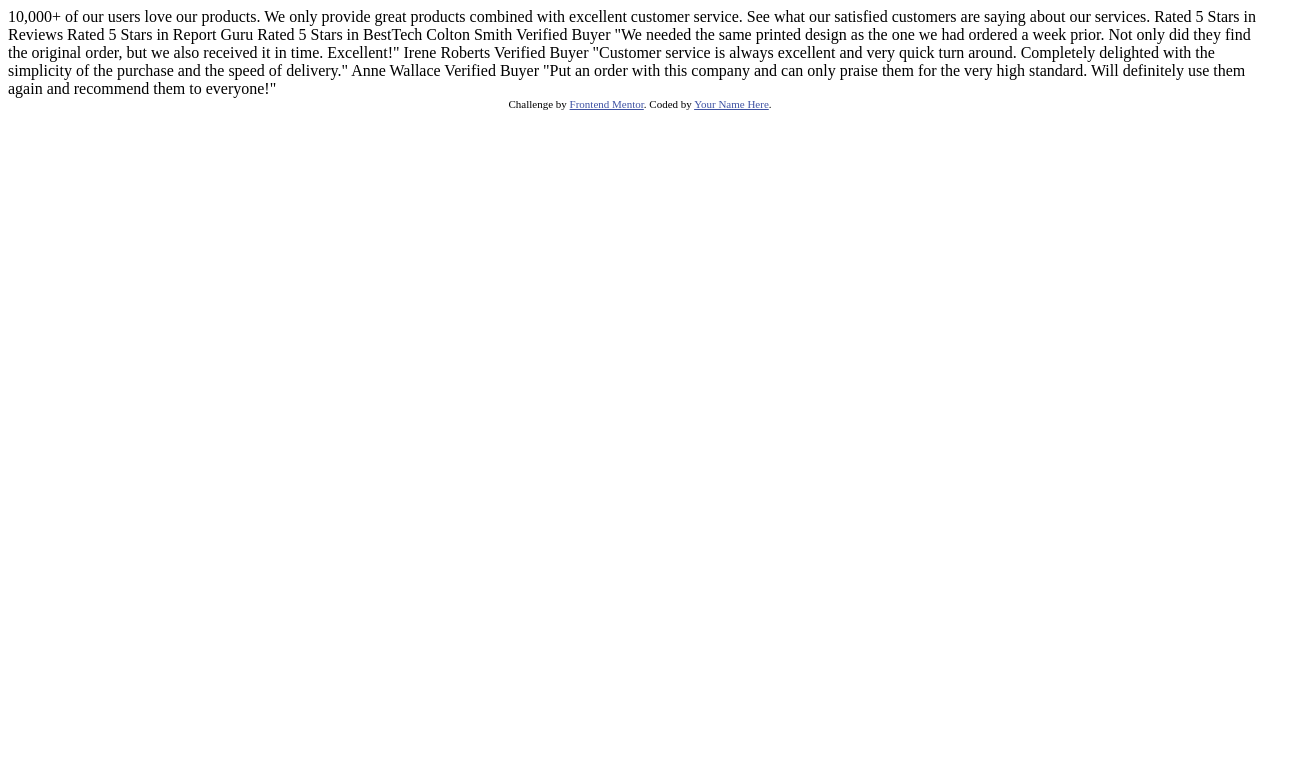
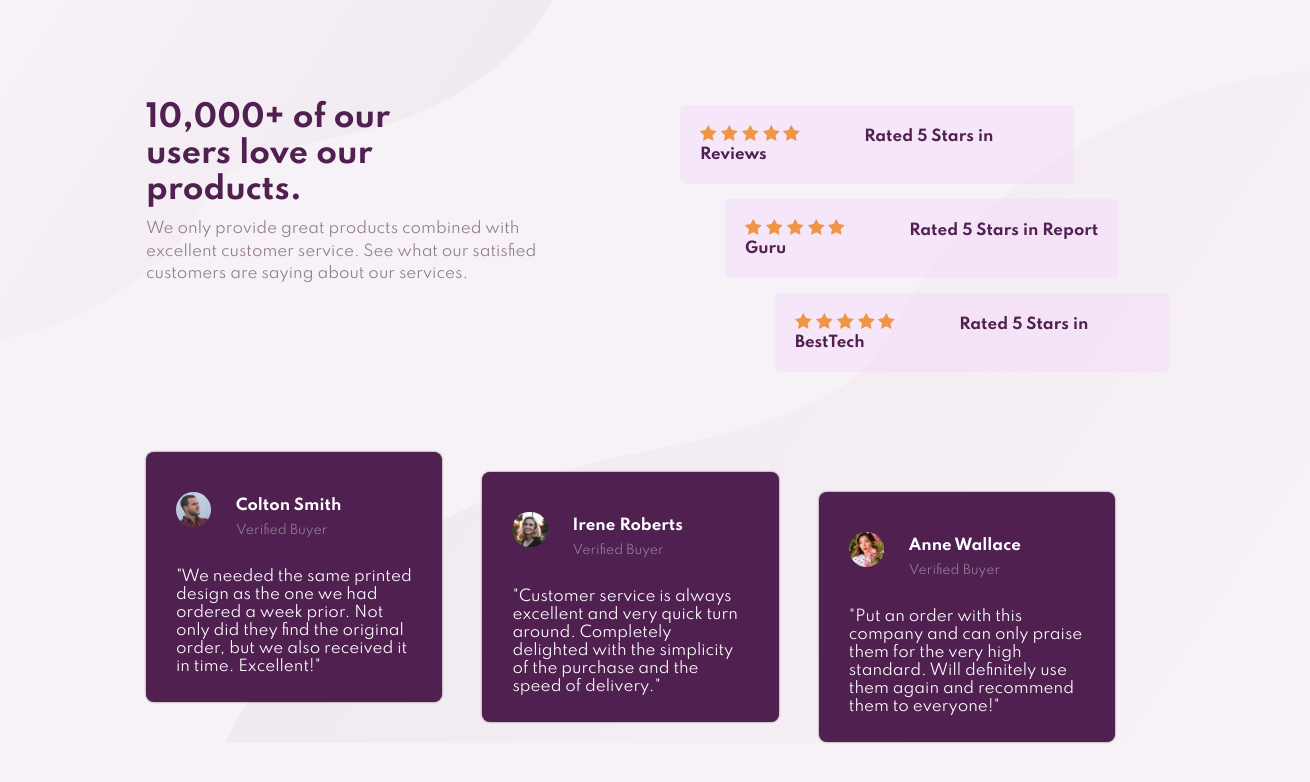
Before and after one commit to Bijeck0205/Fontend-Mentor-Challenges-Desktop-Only, a plain HTML site: page social-proof-section-master/index.html in a window 1280 px wide. Shown: the whole page, 1310 px wide, since content can reach past the window. Drawn offline with Linux system fonts and the light colour scheme.

Commit message:
Finished

```diff
--- /dev/null
+++ b/social-proof-section-master/css/style.css
@@ -0,0 +1,115 @@
+*{
+    margin: 0;
+    padding: 0;
+    box-sizing: border-box;
+
+}
+body{
+    background: hsl(300, 24%, 96%);
+    font-family: 'Spartan', sans-serif;
+    overflow: hidden;
+    font-size: 15px;
+}
+.background-top{
+    position: absolute;
+    z-index: -1;
+    top: -20px;
+    left: -20px;
+}
+.background-bottom{
+    position: absolute;
+    z-index: -1;
+    right: -30px;
+
+}
+.container{
+    margin: 70px auto;
+    width: 85%;
+}
+.main{
+    float: left;
+    width: 50%;
+    height: 50%;
+    padding:30px 50px;
+}
+.main h1{
+    width: 55%;
+    margin-bottom: 10px;
+    color:  hsl(300, 43%, 22%);
+}
+.main p{
+    width: 90%;
+    line-height: 1.5;
+    margin-bottom: 20px;
+    color: hsl(303, 10%, 53%);
+}
+ul{
+    float: left;
+    width: 50%;
+    height: 50%;
+    padding: 20px 40px;
+}
+li{
+    display: block;
+    width: 85%;
+    padding:20px 20px;
+    background: hsla(289, 88%, 90%, 0.349);
+    border-radius: 5px;
+    margin: 15px 0px;
+}
+li>h4{
+    display: inline;
+    margin-left: 60px;
+    color: hsl(300, 43%, 22%);
+}
+.box-two{
+    margin: 15px 45px;
+}
+.box-three{
+    margin: 15px 95px;
+}
+.bottom{
+    float: left;
+    padding: 45px 50px;
+}
+.personal-box{
+    width: 30%;
+    height: 250px;
+    float: left;
+    margin-right: 40px;
+    color: white;
+    background-color: hsl(300, 43%, 22%);
+    border-radius: 8px;
+    padding: 40px 30px;
+    box-shadow: 0px 0px 2px rgb(88, 86, 86);
+}
+.personal-box:last-child{
+    margin-right: 0;
+}
+.personal-box img{
+    border-radius: 50%;
+    float: left;
+    width: 15%;
+}
+.personal-box p{
+    clear: left;
+    margin-top: 30px;
+}
+.personal-box h4{
+    margin-left: 60px;
+    margin-top: 5px;
+}
+.personal-box h5{
+    margin-top: 8px;
+    margin-left: 60px;
+    font-weight: normal;
+    color: hsl(303, 10%, 53%);
+}
+.two{
+    position: relative;
+    top:20px
+}
+.three{
+    position: relative;
+    top:40px;
+}
--- a/social-proof-section-master/index.html
+++ b/social-proof-section-master/index.html
@@ -11,51 +11,99 @@
       sizes="32x32"
       href="./images/favicon-32x32.png"
     />
-
+    <link rel="preconnect" href="https://fonts.gstatic.com" />
+    <link
+      href="https://fonts.googleapis.com/css2?family=Spartan:wght@400;500;700&display=swap"
+      rel="stylesheet"
+    />
+    <link rel="stylesheet" href="css/style.css" />
     <title>Frontend Mentor | Social proof section</title>
-
-    <!-- Feel free to remove these styles or customise in your own stylesheet 👍 -->
-    <style>
-      .attribution {
-        font-size: 11px;
-        text-align: center;
-      }
-      .attribution a {
-        color: hsl(228, 45%, 44%);
-      }
-    </style>
   </head>
   <body>
-    10,000+ of our users love our products.
+    <img
+      src="images/bg-pattern-top-desktop.svg"
+      class="background-top"
+      alt=""
+    />
+    <img
+      src="images/bg-pattern-bottom-desktop.svg"
+      class="background-bottom"
+      alt=""
+    />
+    <div class="container">
+      <div class="main">
+        <h1>10,000+ of our users love our products.</h1>
+        <p>
+          We only provide great products combined with excellent customer
+          service. See what our satisfied customers are saying about our
+          services.
+        </p>
+      </div>
+      <ul>
+        <li class="box-one">
+          <img src="images/icon-star.svg" class="start" alt="" />
+          <img src="images/icon-star.svg" class="start" alt="" />
+          <img src="images/icon-star.svg" class="start" alt="" />
+          <img src="images/icon-star.svg" class="start" alt="" />
+          <img src="images/icon-star.svg" class="start" alt="" />
+          <h4>Rated 5 Stars in Reviews</h4>
+        </li>
+        <li class="box-two">
+          <img src="images/icon-star.svg" class="start" alt="" />
+          <img src="images/icon-star.svg" class="start" alt="" />
+          <img src="images/icon-star.svg" class="start" alt="" />
+          <img src="images/icon-star.svg" class="start" alt="" />
+          <img src="images/icon-star.svg" class="start" alt="" />
+          <h4>Rated 5 Stars in Report Guru</h4>
+        </li>
+        <li class="box-three">
+          <img src="images/icon-star.svg" class="start" alt="" />
+          <img src="images/icon-star.svg" class="start" alt="" />
+          <img src="images/icon-star.svg" class="start" alt="" />
+          <img src="images/icon-star.svg" class="start" alt="" />
+          <img src="images/icon-star.svg" class="start" alt="" />
+          <h4>Rated 5 Stars in BestTech</h4>
+        </li>
+      </ul>
+      <div class="bottom">
+        <div class="personal-box one">
+          <img src="images/image-colton.jpg" alt="" class="avatar" />
+          <h4 class="name">Colton Smith</h4>
+          <h5 class="kind">Verified Buyer</h5>
+          <p>
+            "We needed the same printed design as the one we had ordered a week
+            prior. Not only did they find the original order, but we also
+            received it in time. Excellent!"
+          </p>
+        </div>
+        <div class="personal-box two">
+          <img src="images/image-irene.jpg" alt="" class="avatar" />
+          <h4 class="name">Irene Roberts</h4>
+          <h5 class="kind">Verified Buyer</h5>
+          <p>
+            "Customer service is always excellent and very quick turn around.
+            Completely delighted with the simplicity of the purchase and the
+            speed of delivery."
+          </p>
+        </div>
+        <div class="personal-box three">
+          <img src="images/image-anne.jpg" class="avatar" alt="" />
+          <h4 class="name">Anne Wallace</h4>
+          <h5 class="kind">Verified Buyer</h5>
+          <p>
+            "Put an order with this company and can only praise them for the
+            very high standard. Will definitely use them again and recommend
+            them to everyone!"
+          </p>
+        </div>
+      </div>
+    </div>
 
-    We only provide great products combined with excellent customer service.
-    See what our satisfied customers are saying about our services.
-
-    Rated 5 Stars in Reviews
-    Rated 5 Stars in Report Guru
-    Rated 5 Stars in BestTech
-
-    Colton Smith
-    Verified Buyer
-    "We needed the same printed design as the one we had ordered a week prior.
-    Not only did they find the original order, but we also received it in time.
-    Excellent!"
-
-    Irene Roberts
-    Verified Buyer
-    "Customer service is always excellent and very quick turn around. Completely
-    delighted with the simplicity of the purchase and the speed of delivery."
-
-    Anne Wallace
-    Verified Buyer
-    "Put an order with this company and can only praise them for the very high
-    standard. Will definitely use them again and recommend them to everyone!"
-
-    <div class="attribution">
+    <!-- <div class="attribution">
       Challenge by
       <a href="https://www.frontendmentor.io?ref=challenge" target="_blank"
         >Frontend Mentor</a
       >. Coded by <a href="#">Your Name Here</a>.
-    </div>
+    </div> -->
   </body>
 </html>
```
